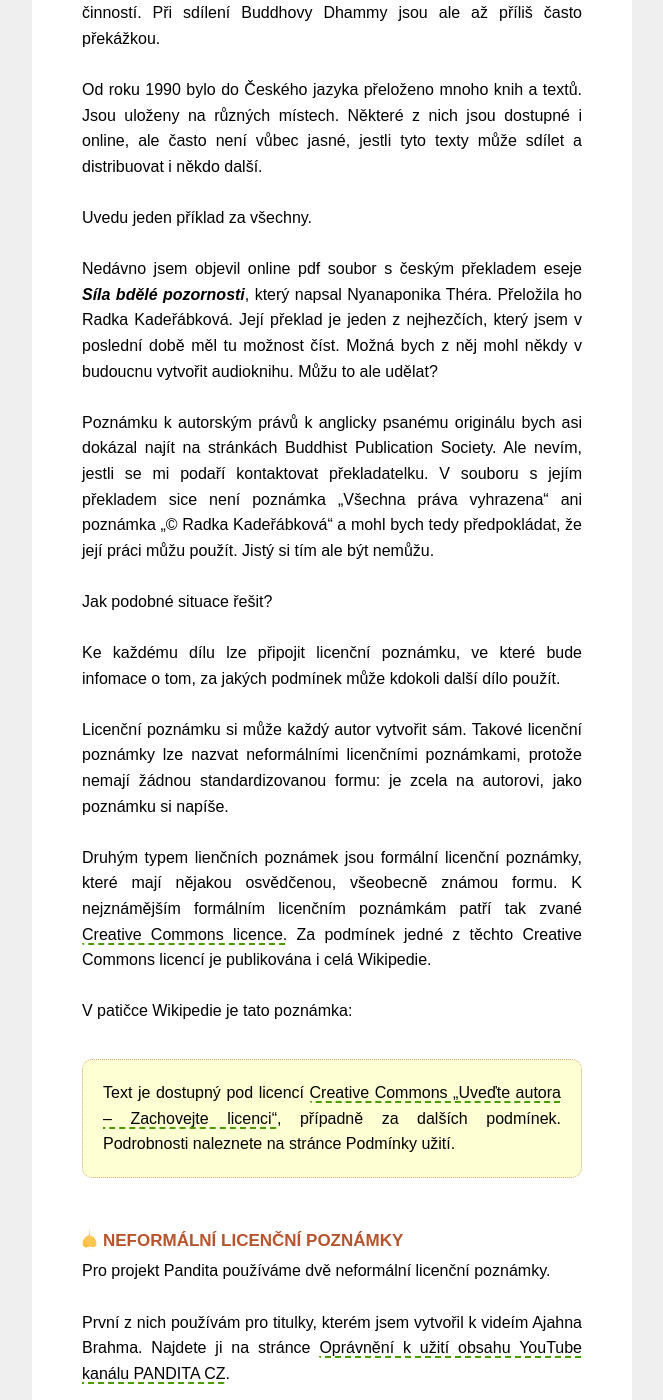
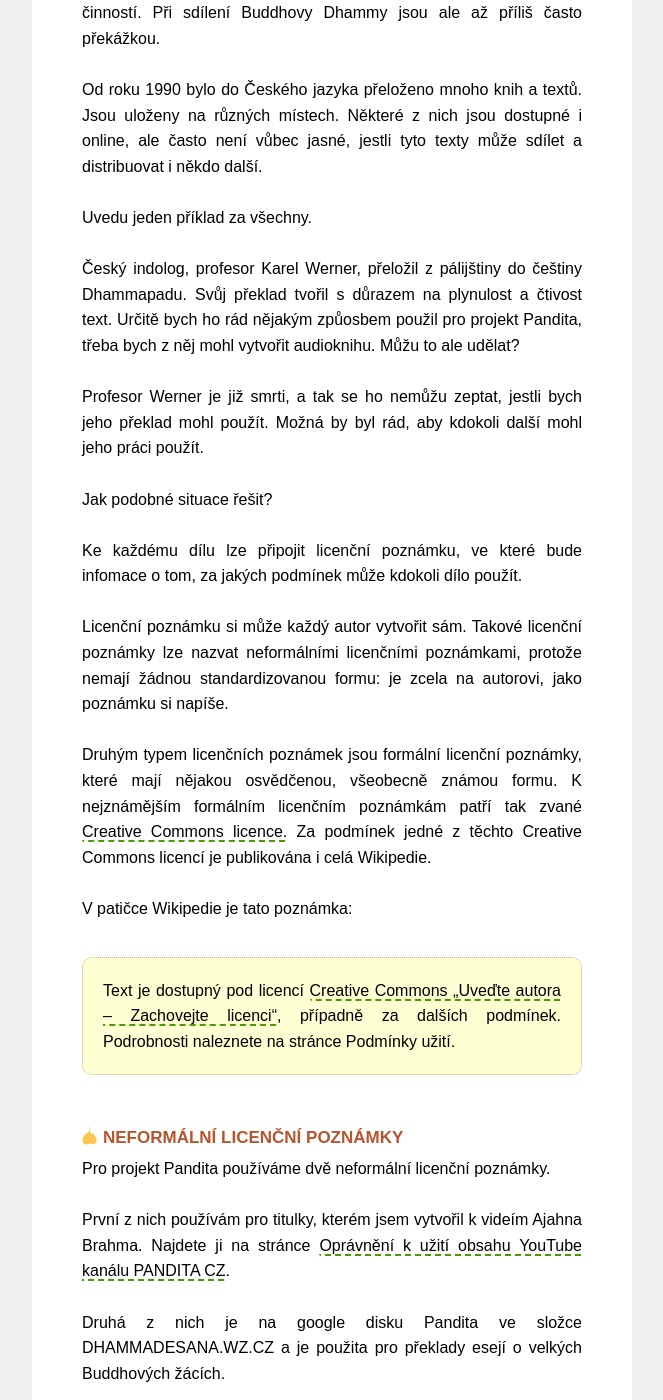
Before and after one commit to Borek78/jak-tvorit-panditu, a Jekyll site: the page built from autorska-prava-a-licencni-poznamky.md, in a window 1280 px wide and 1400 px high, scrolled down 524 px. Shown: the whole window, without its empty margins (308-971 px from the left). Built offline with Jekyll 4.4.1, drawn with Linux system fonts in a browser that asks for light colours; some of the changed text lies outside the part shown.

```diff
--- a/autorska-prava-a-licencni-poznamky.md
+++ b/autorska-prava-a-licencni-poznamky.md
@@ -15,17 +15,17 @@
 
 Uvedu jeden příklad za všechny.<br><br>
 
-Nedávno jsem objevil online pdf soubor s českým překladem eseje <i><b>Síla bdělé pozornosti</b></i>, který napsal Nyanaponika Théra. Přeložila ho Radka Kadeřábková. Její překlad je jeden z nejhezčích, který jsem v poslední době měl tu možnost číst. Možná bych z něj mohl někdy v budoucnu vytvořit audioknihu. Můžu to ale udělat?<br><br>
+Český indolog, profesor Karel Werner, přeložil z pálijštiny do češtiny Dhammapadu. Svůj překlad tvořil s důrazem na plynulost a čtivost text. Určitě bych ho rád nějakým způosbem použil pro projekt Pandita, třeba bych z něj mohl vytvořit audioknihu. Můžu to ale udělat?<br><br>
 
-Poznámku k autorským právů k anglicky psanému originálu bych asi dokázal najít na stránkách Buddhist Publication Society. Ale nevím, jestli se mi podaří kontaktovat překladatelku. V souboru s jejím překladem sice není poznámka „Všechna práva vyhrazena“ ani poznámka „© Radka Kadeřábková“ a mohl bych tedy předpokládat, že její práci můžu použít. Jistý si tím ale být nemůžu.<br><br>
+Profesor Werner je již smrti, a tak se ho nemůžu zeptat, jestli bych jeho překlad mohl použít. Možná by byl rád, aby kdokoli další mohl jeho práci použít.<br><br>
 
 Jak podobné situace řešit?<br><br>
 
-Ke každému dílu lze připojit licenční poznámku, ve které bude infomace o tom, za jakých podmínek může kdokoli další dílo použít.<br><br>
+Ke každému dílu lze připojit licenční poznámku, ve které bude infomace o tom, za jakých podmínek může kdokoli dílo použít.<br><br>
 
 Licenční poznámku si může každý autor vytvořit sám. Takové licenční poznámky lze nazvat neformálními licenčními poznámkami, protože nemají žádnou standardizovanou formu: je zcela na autorovi, jako poznámku si napíše. <br><br>
 
-Druhým typem lienčních poznámek jsou formální licenční poznámky, které mají nějakou osvědčenou, všeobecně známou formu. K nejznámějším formálním licenčním poznámkám patří tak zvané [Creative Commons licence.](https://cs.wikipedia.org/wiki/Creative_Commons) Za podmínek jedné z těchto Creative Commons licencí je publikována i celá Wikipedie. <br><br>
+Druhým typem licenčních poznámek jsou formální licenční poznámky, které mají nějakou osvědčenou, všeobecně známou formu. K nejznámějším formálním licenčním poznámkám patří tak zvané [Creative Commons licence.](https://cs.wikipedia.org/wiki/Creative_Commons) Za podmínek jedné z těchto Creative Commons licencí je publikována i celá Wikipedie. <br><br>
 
 V patičce Wikipedie je tato poznámka:
 
@@ -66,6 +66,6 @@
 
 Pro projekt Pandita zatím používám CC licence těmito dvěma způsoby.<br><br>
 
-Ajahn Gavesako a Štěpán Chromovský používají pro svoje překlady Buddhových rozprav licenci [CC Uveďte původ - Neužívejte komerčně - Nezpracovávejte 4.0 Mezinárodní (CC-BY NC ND 4.0)](https://creativecommons.org/licenses/by-nc-nd/4.0/deed.cs). Tato licence je velmi restriktivní, oba ale můžou udělit dodatečná povolení. Jejich překlady i licenční poznámka k jejich překladům je na google disku Pandita ve složce DHAMMADESANA.WZ.CZ.<br><br>
+Ajahn Gavesako a Štěpán Chromovský používají pro svoje překlady Buddhových rozprav licenci [CC „Uveďte původ - Neužívejte komerčně - Nezpracovávejte“ 4.0 Mezinárodní (CC-BY NC ND 4.0)](https://creativecommons.org/licenses/by-nc-nd/4.0/deed.cs). Jejich překlady i celá licenční poznámka k jejich překladům je na google disku Pandita ve složce DHAMMADESANA.WZ.CZ.<br><br>
 
-Pro překlady Buddhových rozprav, které jsem přeložil z angličtiny, jsem použil licenci [CC Uveďte původ 4.0 Mezinárodní (CC-BY 4.0)](https://creativecommons.org/licenses/by/4.0/deed.cs). Více o mých překladech a licenci, kterou používám, najdete v článku [Jak používám licenci CC BY 4.0](jak-pouzivam-licenci-cc-by-4-0).<br><br>
+Pro překlady Buddhových rozprav, které jsem přeložil z angličtiny, jsem použil licenci [CC „Uveďte původ“ 4.0 Mezinárodní (CC-BY 4.0)](https://creativecommons.org/licenses/by/4.0/deed.cs). Více o mých překladech a licenci, kterou používám, najdete v článku [Jak používám licenci CC BY 4.0](jak-pouzivam-licenci-cc-by-4-0).<br><br>
```
Also changed, not shown: index.md (+1 -1 lines), jak-pomoci-s-panditou.md (+5 -2 lines), jak-pouzivam-licenci-cc-by-4-0.md (+11 -0 lines), kousky.md (+4 -0 lines).
